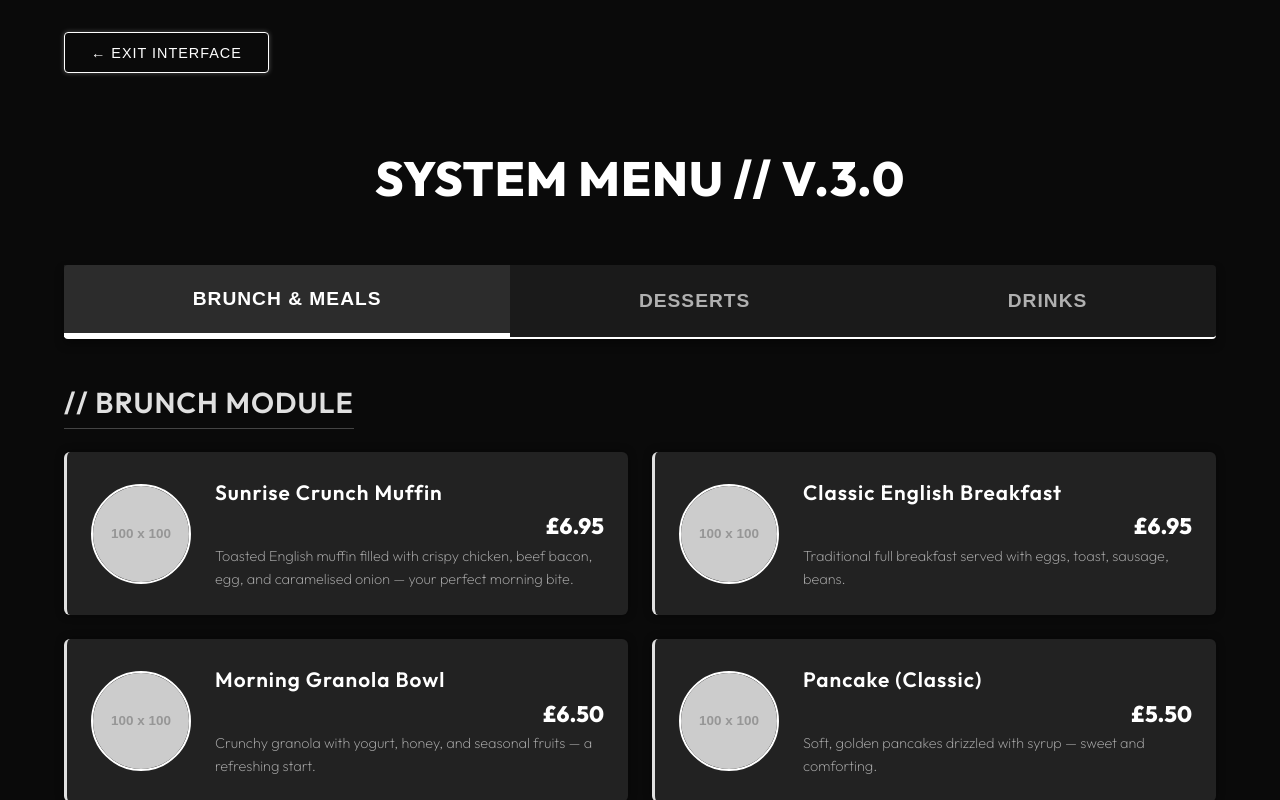
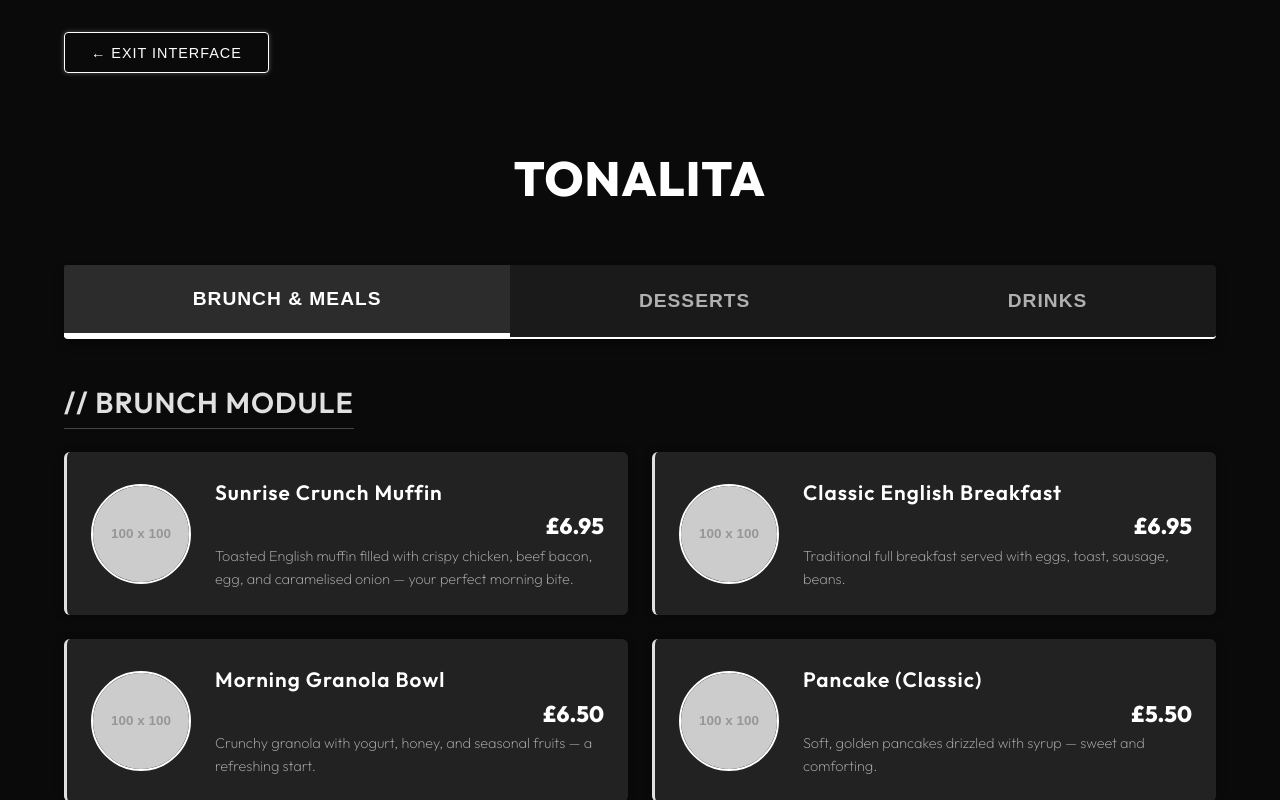
Before and after one commit to tonalita/ca, a plain HTML site: page index.html in a window 1280 px wide. Both pictures are taken after a click on the button "MENU". Shown: the top 800 px of the page. Drawn offline with Linux system fonts and the light colour scheme; placeholder pictures from the web are drawn by us.

Commit message:
Update index.html

```diff
--- a/index.html
+++ b/index.html
@@ -589,7 +589,7 @@
                 class="cafe-logo"
                 onerror="this.onerror=null; this.src='https://placehold.co/250x250/0A0A0A/FFFFFF?text=Tonalita+OS+Logo';">
 
-            <h2>Built For Curious Plates </h2>
+            <h2> Built For Curious Plates </h2>
 
             <button class="cta-button" onclick="showMenu()">MENU </button>
         </div>
@@ -610,7 +610,7 @@
 
         <button class="back-button" onclick="hideMenu()">← EXIT INTERFACE</button>
 
-        <h3>SYSTEM MENU // V.3.0</h3>
+        <h3>TONALITA</h3>
 
         <div class="tab-nav">
             <button class="tab-button active" onclick="openMenuTab('tab-meals')">BRUNCH & MEALS</button>
```
